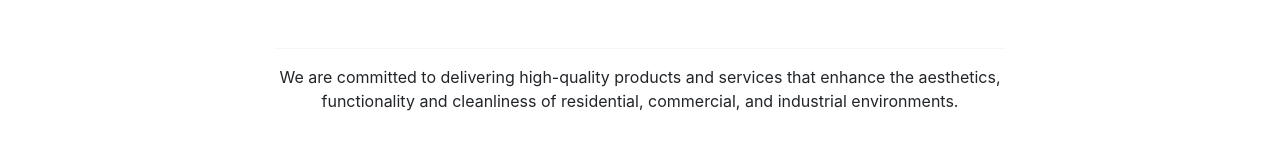
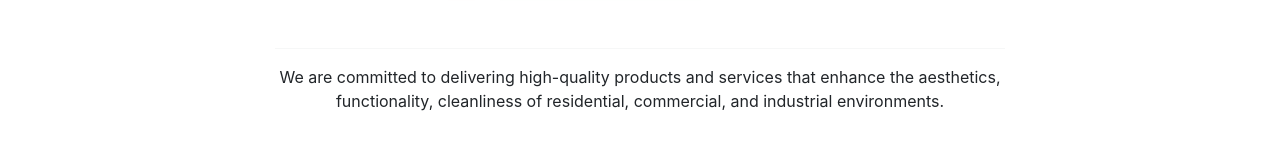
Before and after one commit to pluto79/Galane-Group-PTY-Ltd, a plain HTML site: page about.html in a window 1280 px wide. Shown: the part 2227-2387 px from the top of the page. Drawn offline with nearby package versions, Linux system fonts and the light colour scheme.

Commit message:
Update about.html

```diff
--- a/about.html
+++ b/about.html
@@ -41,7 +41,7 @@
                         <div class="col-lg-8 align-self-baseline">
                             <p class="text-white-75 mb-5">
                                 <span class="header-paragraph--index">
-                                    We are committed to delivering high-quality products and services that enhance the aesthetics, functionality and cleanliness of residential, commercial, and industrial environments.
+                                    We are committed to delivering high-quality products and services that enhance the aesthetics, functionality, cleanliness of residential, commercial, and industrial environments.
                                 </span>
                             </p>
                             <a href="#explore" class="btn-mod  btn-mod bg-light btn-mod--green btn-mod--animated"> About </a>
```
